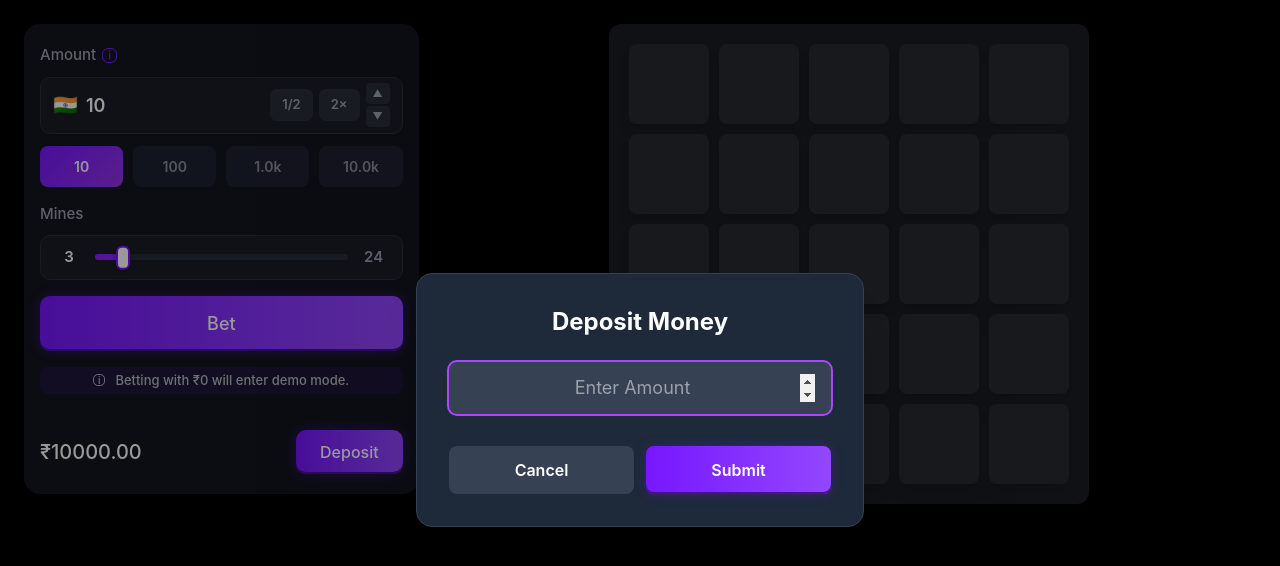
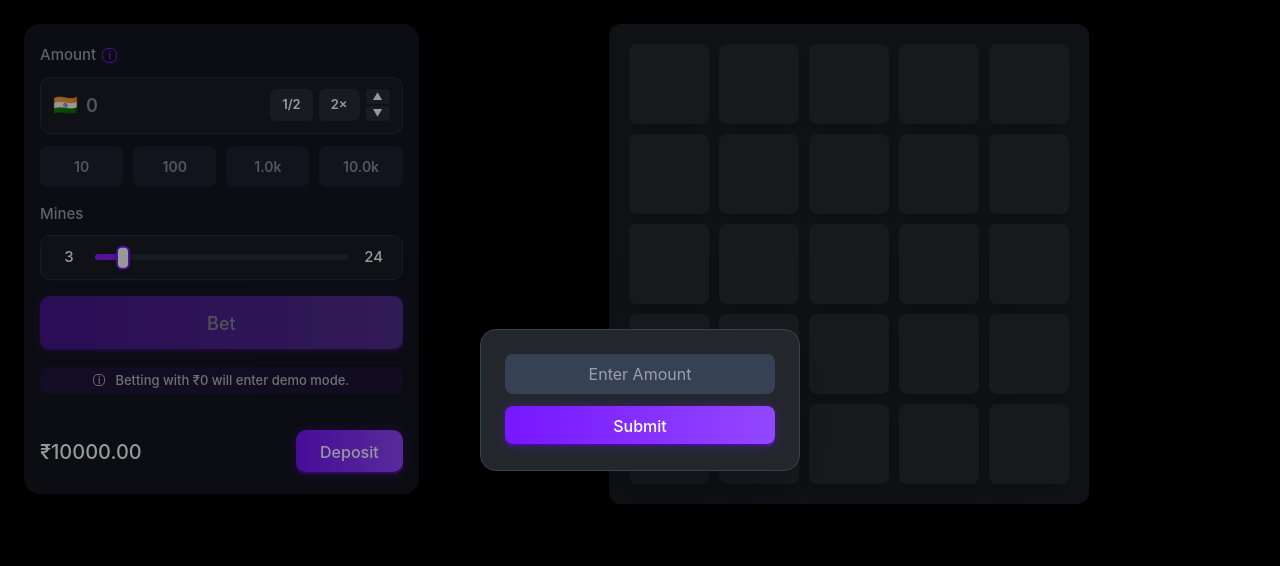
Before and after one commit to faisalnaeem7668/mines-game, a React (Vite) app: page / in a window 1280 px wide. Both pictures are taken after a click on the button "Deposit". Shown: the top 566 px of the page. Built offline with nearby package versions, Linux system fonts and the light colour scheme.

Commit message:
fix: win modal,deposit modal & control styling

```diff
--- a/src/components/Controls.jsx
+++ b/src/components/Controls.jsx
@@ -56,10 +56,19 @@ const Controls = ({
             <span className="flag">🇮🇳</span>
             <input
               type="number"
-              value={betAmount}
-              onChange={(e) => handleBetChange(Number(e.target.value))}
+              value={betAmount || ''}
+              placeholder="0"
+              onChange={(e) => {
+                const value = e.target.value;
+                if (value === '') {
+                  handleBetChange(0);
+                } else {
+                  handleBetChange(Number(value));
+                }
+              }}
               disabled={gameStarted}
               min={0}
+              className="amount-input"
             />
 
             <div className="amount-controls">
@@ -119,7 +128,7 @@ const Controls = ({
                 disabled={isBetOptionDisabled(amount) || gameStarted}
                 className={`preset-btn ${betAmount === amount && !gameStarted ? 'preset-btn-active' : 'preset-btn-inactive'}`}
               >
-                {amount >= 1000 ? `${amount/1000}.0k` : amount}
+                {amount >= 1000 ? `${amount / 1000}.0k` : amount}
               </button>
             ))}
           </div>
@@ -142,12 +151,16 @@ const Controls = ({
                 background: `linear-gradient(90deg, #8b22ff ${minesSliderProgress}%, #2a2d3a ${minesSliderProgress}%)`
               }}
             />
-            <span className="slider-max-label">{MAX_MINES}</span>
+            <span className="slider-min-label">{MAX_MINES}</span>
           </div>
         </div>
 
         {!gameStarted && (
-          <button onClick={handleGameStart} className="gradient-btn" disabled={betAmount > balance}>
+          <button
+            onClick={handleGameStart}
+            className="gradient-btn"
+            disabled={betAmount <= 0 || betAmount > balance}
+          >
             Bet
           </button>
         )}
@@ -158,7 +171,7 @@ const Controls = ({
               Pick a Tile Randomly
             </button>
             <button onClick={onCashOut} disabled={!gameActive} className="gradient-btn cashout-btn">
-              Cash out 🇮🇳 ₹{cashoutAmount.toFixed(2)}
+              Cash out 🇮🇳 ₹{Math.round(cashoutAmount)}
             </button>
           </div>
         )}
--- a/src/components/DepositModal.jsx
+++ b/src/components/DepositModal.jsx
@@ -1,7 +1,8 @@
-import React, { useState } from 'react';
+import React, { useState, useRef, useEffect } from 'react';
 
 const DepositModal = ({ isOpen, onClose, onDeposit }) => {
   const [depositAmount, setDepositAmount] = useState('');
+  const modalRef = useRef(null);
 
   const handleDepositSubmit = () => {
     const amount = parseFloat(depositAmount);
@@ -14,37 +15,43 @@ const DepositModal = ({ isOpen, onClose, onDeposit }) => {
     }
   };
 
+  useEffect(() => {
+    const handleClickOutside = (event) => {
+      if (modalRef.current && !modalRef.current.contains(event.target)) {
+        onClose();
+      }
+    };
+
+    if (isOpen) {
+      document.addEventListener('mousedown', handleClickOutside);
+    }
+
+    return () => {
+      document.removeEventListener('mousedown', handleClickOutside);
+    };
+  }, [isOpen, onClose]);
+
   if (!isOpen) return null;
 
   return (
     <div className="fixed inset-0 bg-black/40 flex items-center justify-center z-50">
-      <div className="bg-gray-800 rounded-2xl p-8 max-w-md w-full mx-4 shadow-2xl border border-gray-700">
-        <h2 className="text-2xl font-bold text-white mb-6 text-center">Deposit Money</h2>
-
-        <div className="space-y-4">
+      <div ref={modalRef} className="bg-[#23272c] rounded-2xl p-6 max-w-xs w-full mx-4 shadow-2xl border border-gray-700">
+        <div className="space-y-3">
           <input
             type="number"
             value={depositAmount}
             onChange={(e) => setDepositAmount(e.target.value)}
             placeholder="Enter Amount"
-            className="w-full bg-gray-700 text-white px-4 py-3 rounded-lg focus:outline-none focus:ring-2 focus:ring-purple-500 text-center text-lg"
+            className="w-full bg-gray-700 text-white px-4 py-2 rounded-lg focus:outline-none text-center text-base [appearance:textfield] [&::-webkit-outer-spin-button]:appearance-none [&::-webkit-inner-spin-button]:appearance-none"
             autoFocus
           />
 
-          <div className="flex gap-3 mt-4">
-            <button
-              onClick={onClose}
-              className="flex-1 bg-gray-700 py-3 rounded-lg text-white font-semibold hover:bg-gray-600 text-base"
-            >
-              Cancel
-            </button>
-            <button
-              onClick={handleDepositSubmit}
-              className="flex-1 gradient-btn py-3 rounded-lg text-white font-semibold text-base"
-            >
-              Submit
-            </button>
-          </div>
+          <button
+            onClick={handleDepositSubmit}
+            className="w-full gradient-btn py-2 rounded-lg text-white font-base text-base"
+          >
+            Submit
+          </button>
         </div>
       </div>
     </div>
--- a/src/components/WinDialog.jsx
+++ b/src/components/WinDialog.jsx
@@ -1,5 +1,6 @@
 import React, { useEffect } from 'react';
 import diamondImg from '../assets/diamond.webp';
+import crackerImg from '../assets/cracker.webp';
 
 const WinDialog = ({ isOpen, onClose, multiplier, winAmount }) => {
   useEffect(() => {
@@ -15,11 +16,9 @@ const WinDialog = ({ isOpen, onClose, multiplier, winAmount }) => {
 
   return (
     <div className="fixed inset-0 bg-black/40 flex items-center justify-center z-50">
-      <div className="bg-linear-to-br from-gray-800 to-gray-900 rounded-2xl p-8 max-w-sm w-full mx-4 shadow-2xl border border-purple-500">
+      <div className="bg-[#23272c] rounded-2xl p-4 w-64 mx-4 shadow-2xl border-4 border-[#2d353e]">
         <div className="text-center space-y-3">
-          <div className="text-3xl font-bold text-yellow-400">
-            YOU WON!
-          </div>
+          <img src={crackerImg} alt="cracker" className="w-64 h- object-contain mx-auto" />
 
           <div className="flex items-center justify-center gap-2 my-3">
             <img src={diamondImg} alt="diamond" className="w-6 h-6 object-contain" />
@@ -27,8 +26,10 @@ const WinDialog = ({ isOpen, onClose, multiplier, winAmount }) => {
             <img src={diamondImg} alt="diamond" className="w-6 h-6 object-contain" />
           </div>
 
-          <div className="text-2xl font-bold text-white">
-            ₹{winAmount.toFixed(2)}
+          <div className="bg-[#2d353e] rounded-xl py-3 px-6 w-full inline-block">
+            <span className="text-xl text-white">
+              ₹{Math.round(winAmount)} 🇮🇳
+            </span>
           </div>
         </div>
       </div>
--- a/src/hooks/useMinesGame.js
+++ b/src/hooks/useMinesGame.js
@@ -13,7 +13,7 @@ export const useMinesGame = () => {
   const [gameState, setGameState] = useState({
     tiles: createEmptyGrid(),
     minesCount: DEFAULT_MINES,
-    betAmount: 10,
+    betAmount: 0,
     customAmount: '',
     balance: 10000,
     gameActive: false,
--- a/src/index.css
+++ b/src/index.css
@@ -110,7 +110,7 @@
 
   .amount-ctrl-btn {
     background: #2a2d3a;
-    color: #a0a3b0;
+    color: #fff;
     border: none;
     border-radius: 7px;
     padding: 6px 12px;
@@ -138,9 +138,9 @@
   .arrow-btn {
     background: #2a2d3a;
     border: none;
-    color: #a0a3b0;
+    color: #fff;
     cursor: pointer;
-    padding: 3px 7px;
+    padding: 0px 7px;
     border-radius: 4px;
     font-size: 10px;
   }
@@ -275,6 +275,7 @@
 
   .slider-min-label {
     color: white;
+    font-weight: 500;
   }
 
   .slider-max-label {
@@ -358,6 +359,7 @@
     flex-direction: column;
     gap: 10px;
   }
+
   .random-pick-btn {
     width: 100%;
     padding: 12px 0;
@@ -384,6 +386,7 @@
     opacity: 0.5;
     cursor: not-allowed;
   }
+
   .cashout-btn {
     width: 100%;
     padding: 12px 0;
@@ -419,4 +422,11 @@
     font-weight: 500;
     width: auto;
   }
+
+  .amount-input::-webkit-outer-spin-button,
+  .amount-input::-webkit-inner-spin-button {
+    -webkit-appearance: none;
+    margin: 0;
+  }
+
 }
```
Also changed, not shown: src/assets/cracker.webp (added).
